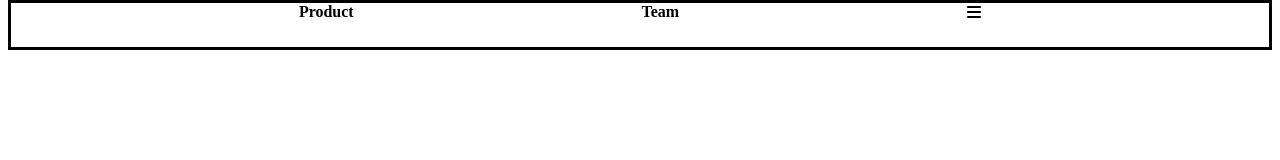
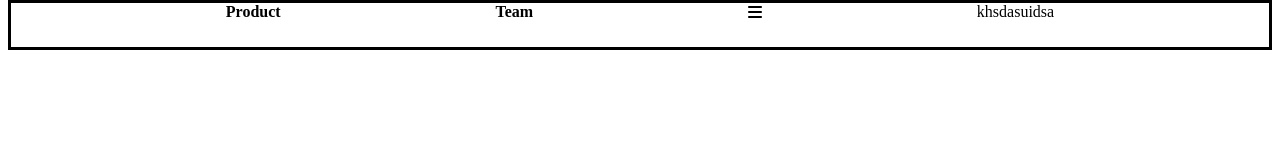
Before and after one commit to SatyaRy/--SerkSa, a plain HTML site: page index.html in a window 1280 px wide. Drawn offline with Linux system fonts and the light colour scheme.

Commit message:
Update index.html

```diff
--- a/index.html
+++ b/index.html
@@ -14,6 +14,7 @@
                 <h4>Product</h4>
                 <h4>Team</h4>
                 <i class="fa-solid fa-bars"></i>
+                khsdasuidsa
             </div>
         </header>
     </div>
```
